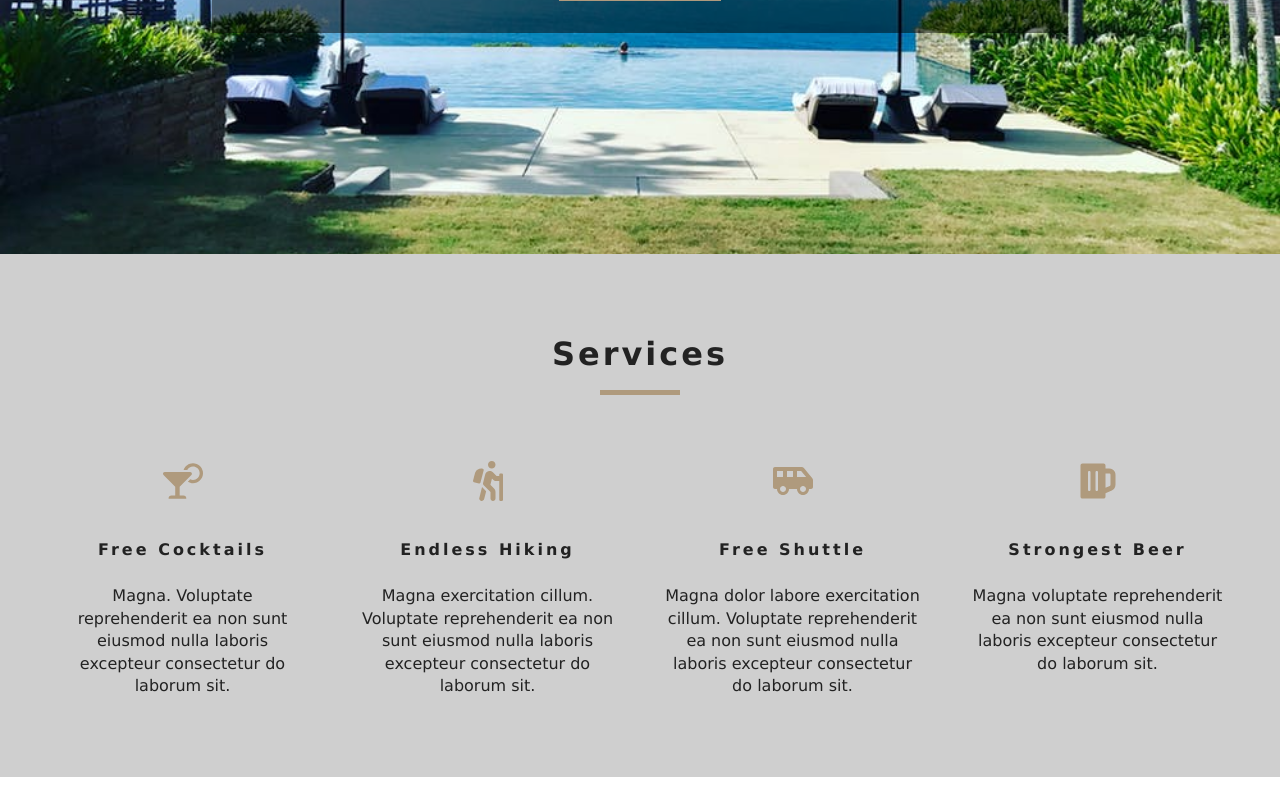
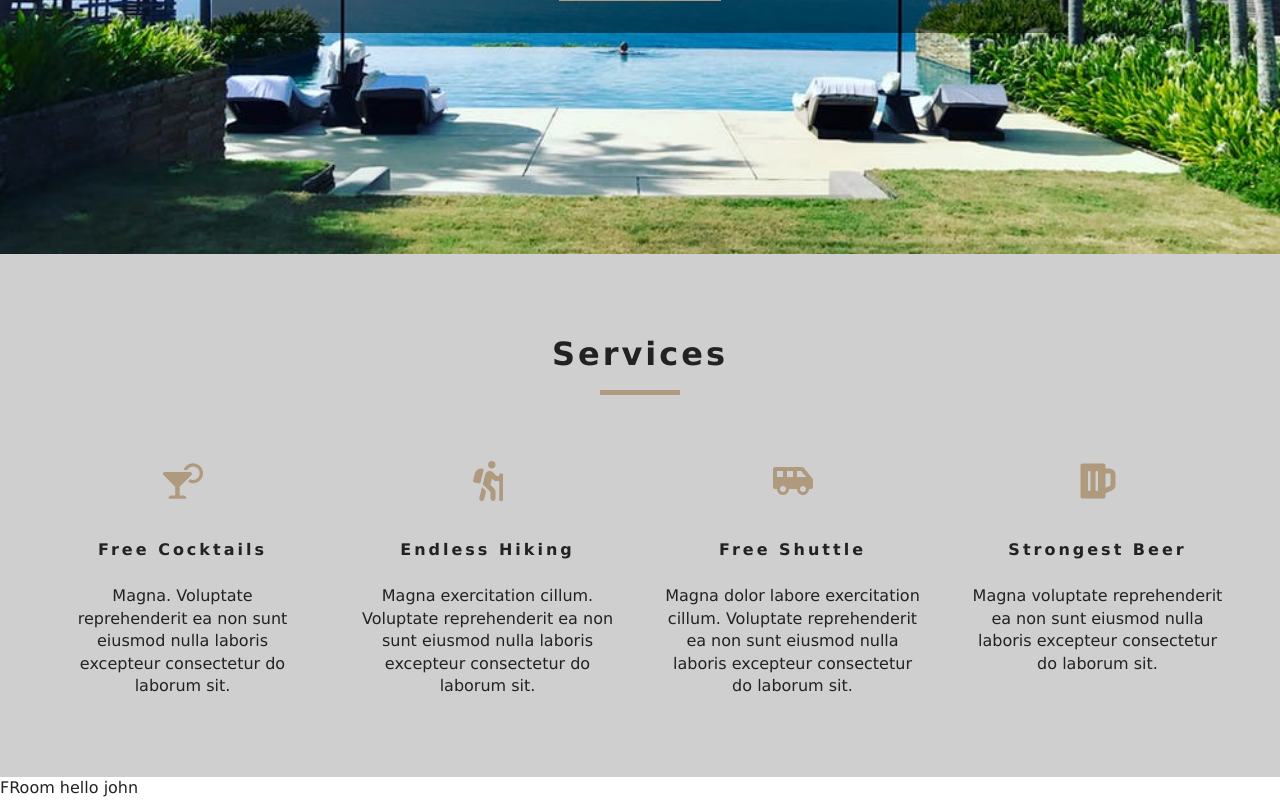
Before and after one commit to randeeps1ngh/react-beach-resort, a React (Create React App) app: page / in a window 1280 px wide. Shown: the part 546-1346 px from the top of the page. Before the commit the page ends 1323 px from the top, so only its background shows below. Built offline with nearby package versions, Linux system fonts and the light colour scheme.

Commit message:
Context (example/test)

```diff
--- /dev/null
+++ b/src/components/FeaturedRooms.js
@@ -0,0 +1,19 @@
+import React, { Component } from 'react'
+import { RoomContext } from '../context'
+
+export default class FeaturedRooms extends Component {
+
+    static contextType = RoomContext
+
+    render() {
+
+        const {name, greeting } = this.context;
+        console.log(this.context)
+
+        return (
+            <div>
+                FRoom {greeting } {name}
+            </div>
+        )
+    }
+}
--- /dev/null
+++ b/src/context.js
@@ -0,0 +1,24 @@
+import React, { Component } from 'react'
+
+const RoomContext = React.createContext()
+
+export default class RoomProvider extends Component {
+
+    state = {
+        greeting: 'hello',
+        name: 'john'
+
+    }
+
+    render() {
+        return (
+            <RoomContext.Provider value={{ ...this.state}}>
+                { this.props.children }
+            </RoomContext.Provider>
+        )
+    }
+}
+
+const RoomConsumer = RoomContext.Consumer
+
+export { RoomProvider, RoomConsumer, RoomContext };
--- a/src/index.js
+++ b/src/index.js
@@ -6,10 +6,14 @@
 import App from './App';
 import * as serviceWorker from './serviceWorker';
 
+import { RoomProvider } from './context'
+
 ReactDOM.render(
-    <Router>
-        <App />
-    </Router>
+    <RoomProvider>
+        <Router>
+            <App />
+        </Router>
+    </RoomProvider>
 , document.getElementById('root'));
 
 // If you want your app to work offline and load faster, you can change
--- a/src/pages/Home.js
+++ b/src/pages/Home.js
@@ -3,6 +3,7 @@
 import Banner from '../components/Banner';
 import { Link } from 'react-router-dom'
 import Services from '../components/Services'
+import FeaturedRooms from '../components/FeaturedRooms';
 
 const Home = () => {
     return (
@@ -14,6 +15,7 @@
             </Hero>
 
             <Services />
+            <FeaturedRooms />
         </React.Fragment>
     )
 }
```
